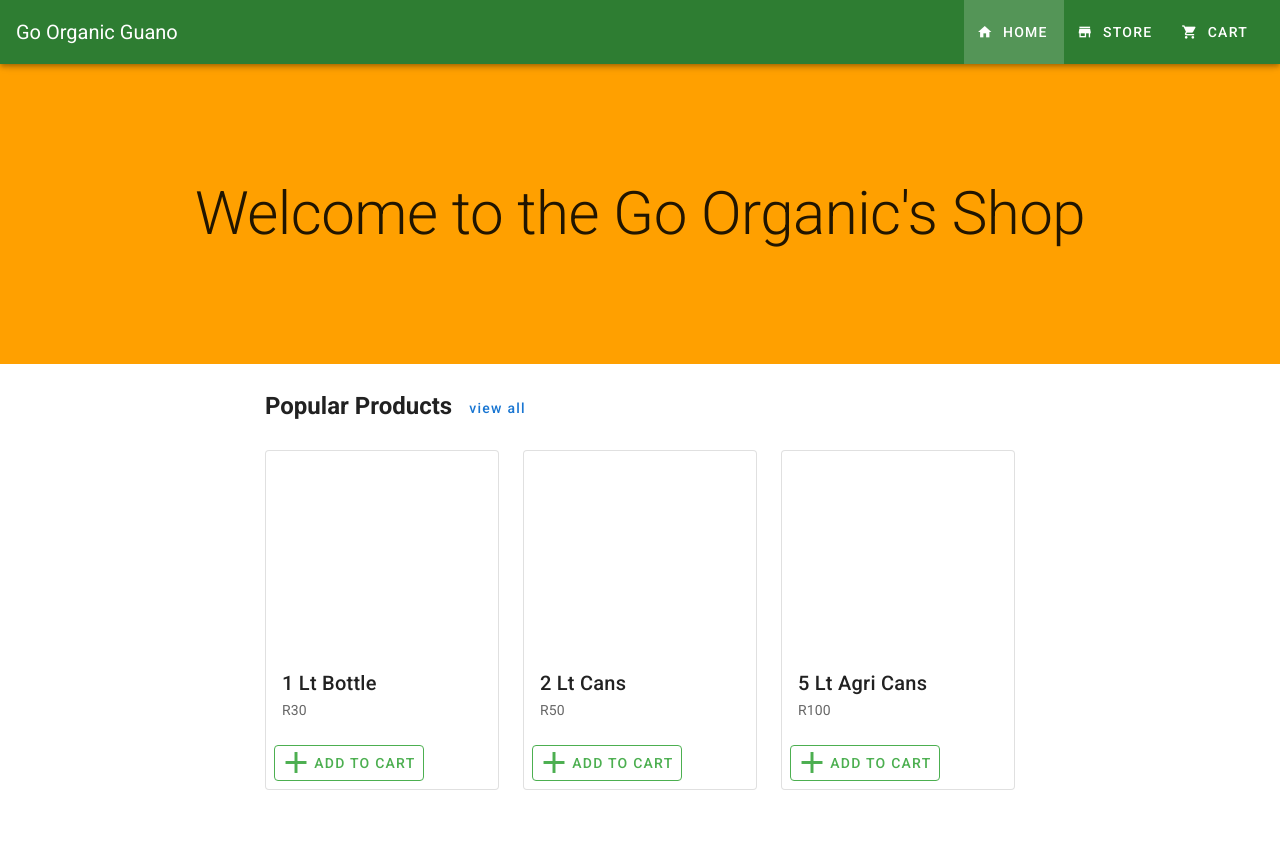
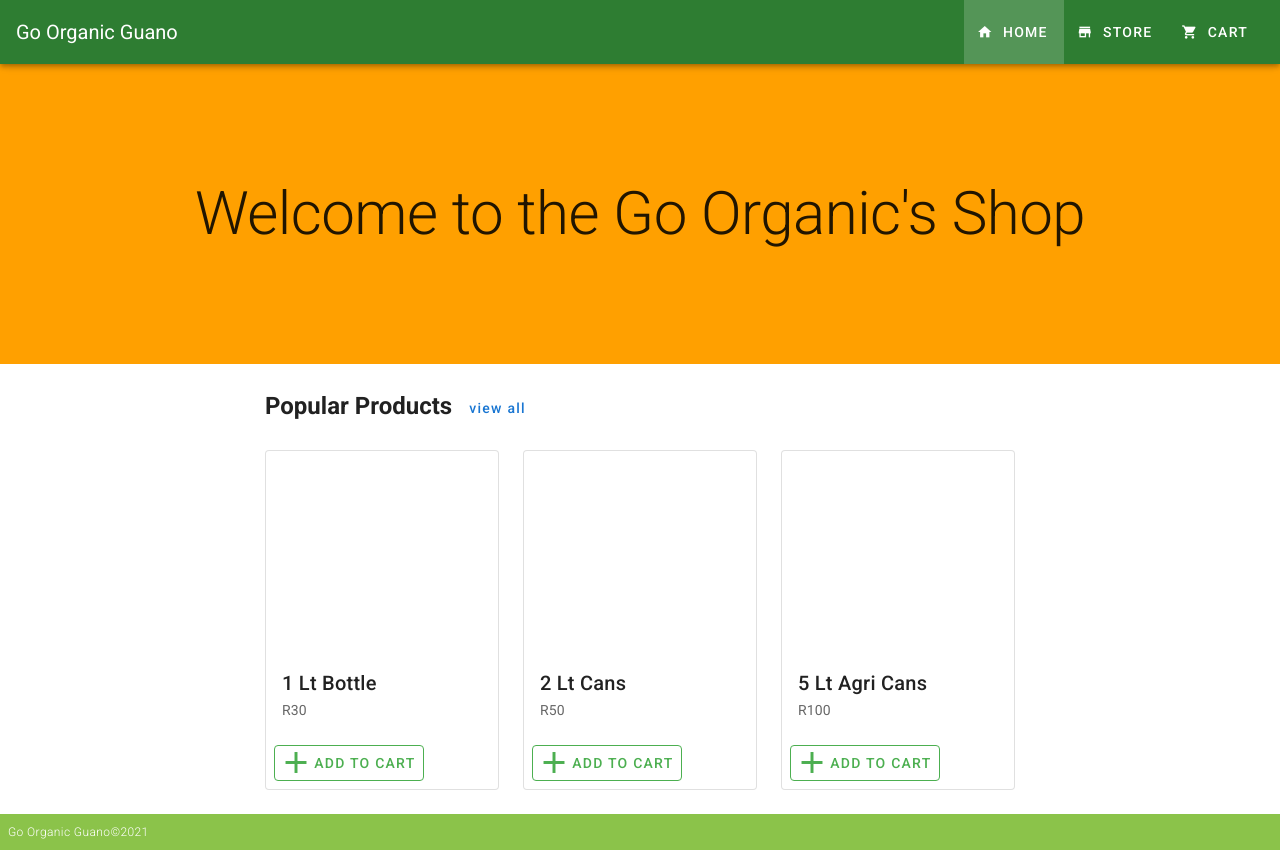
Before and after one commit to bikingbadger/store.goorganicguano.co.za, a Vue app: page / in a window 1280 px wide. Shown: the top 850 px of the page. Before the commit the page ends 814 px from the top, so only its background shows below. Built offline with nearby package versions, Linux system fonts and the light colour scheme.

Commit message:
feat(layout): Add footer

```diff
--- a/src/App.vue
+++ b/src/App.vue
@@ -12,19 +12,19 @@
       >{{ getMessage }}
       <v-btn dark text @click="setVisible(false)">Close</v-btn>
     </v-snackbar> -->
-    <!-- <the-footer></the-footer> -->
+    <the-footer></the-footer>
   </v-app>
 </template>
 
 <script>
 import TheNavigation from '@/components/nav/TheNavigation.vue'
-// import TheFooter from '@/components/nav/TheFooter.vue';
+import TheFooter from '@/components/nav/TheFooter.vue'
 import { mapGetters, mapActions } from 'vuex'
 
 export default {
   name: 'GoOrganicsStore',
   components: {
-    // TheFooter,
+    TheFooter,
     TheNavigation
   },
   computed: {
```
